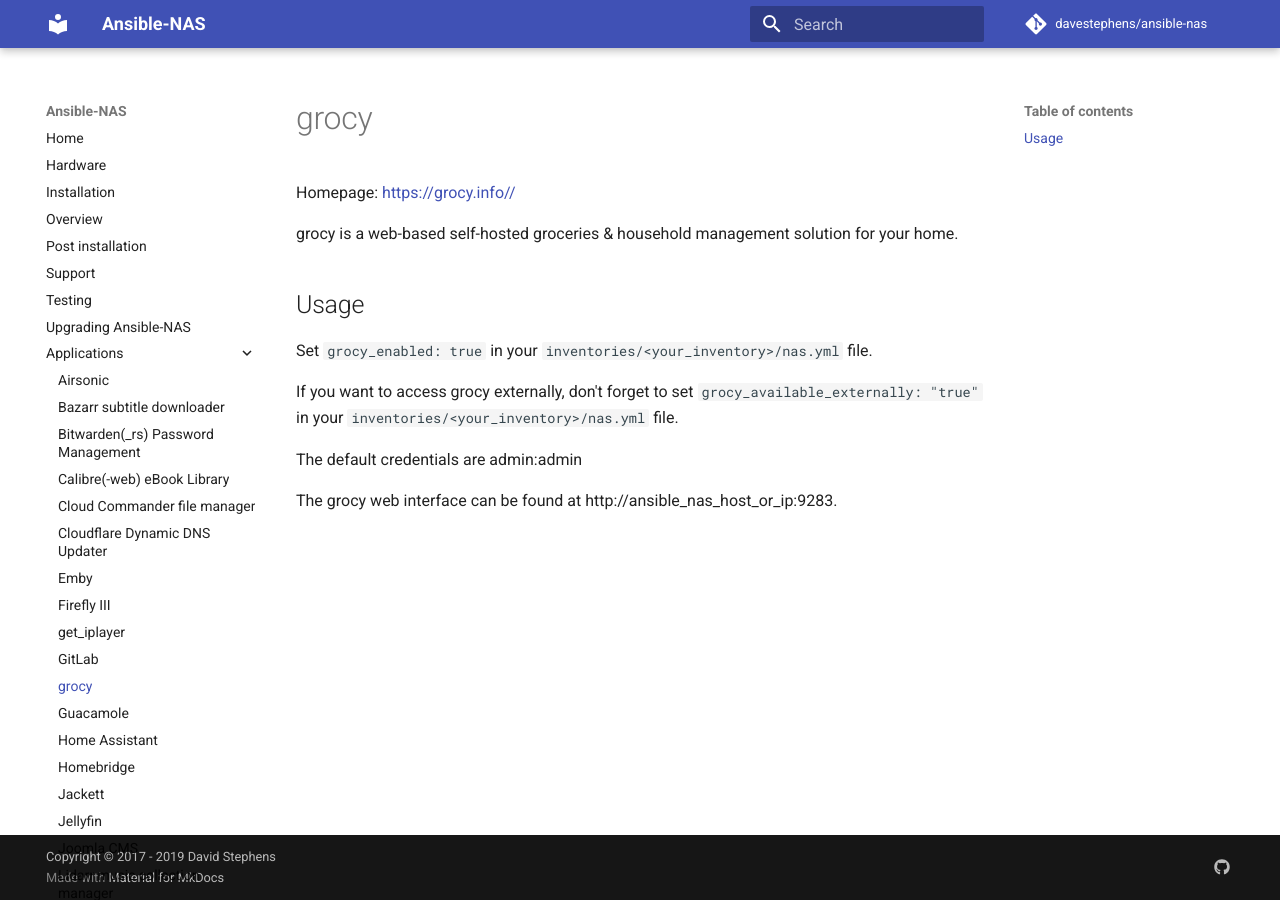
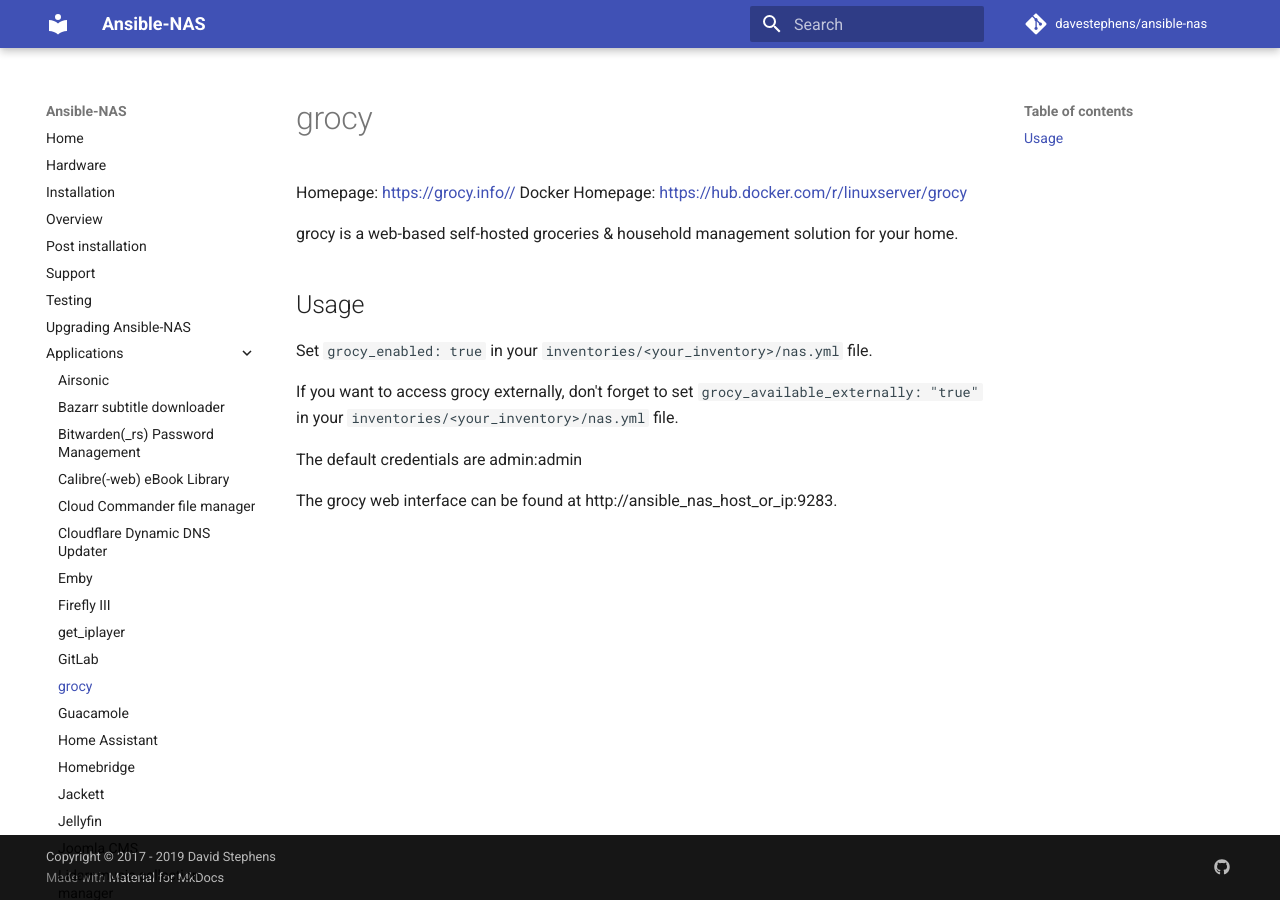
Before and after one commit to davestephens/ansible-nas, an MkDocs documentation site: the page built from docs/applications/grocy.md, in a window 1280 px wide. Built offline with MkDocs 1.6.1 and Material for MkDocs 9.7.7, drawn with Linux system fonts in a browser that asks for light colours; comment, search, counter and statistics services are not loaded.

Commit message:
add docker homepage

```diff
--- a/docs/applications/grocy.md
+++ b/docs/applications/grocy.md
@@ -2,6 +2,7 @@
 # grocy
 
 Homepage: [https://grocy.info//](https://grocy.info/)
+Docker Homepage: [https://hub.docker.com/r/linuxserver/grocy](https://hub.docker.com/r/linuxserver/grocy)
 
 grocy is a web-based self-hosted groceries & household management solution for your home.
 
```
